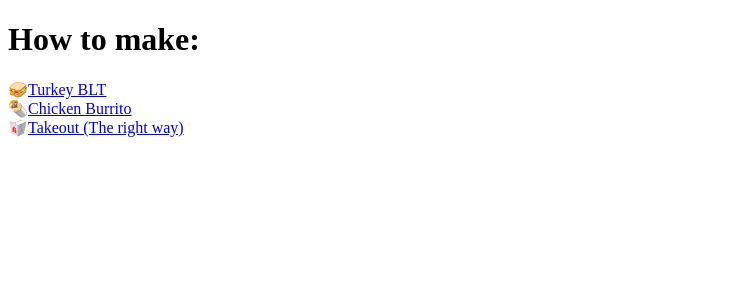
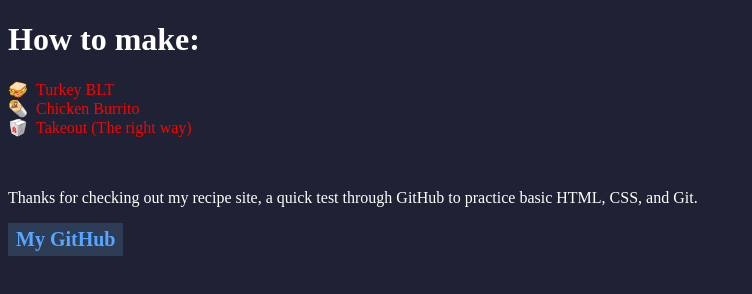
Before and after one commit to zvivier/recipesite, a plain HTML site: page index.html in a window 1280 px wide. Shown: the whole page, without its empty margins (0-752 px from the left). Drawn offline with Linux system fonts and the light colour scheme.

Commit message:
added css for all pages

```diff
--- a/index.html
+++ b/index.html
@@ -2,15 +2,19 @@
 <html lang="en">
   <head>
     <meta charset="UTF-8">
+    <link rel="stylesheet" href="styles.css">
     <title>Cooking 101</title>
   </head>
 
   <body>
     <h1>How to make:</h1>
-    <b>&#129386;</b><a href="recipes/sandwich.html">Turkey BLT</a>
+    <b>&#129386; &nbsp;</b><a href="recipes/sandwich.html" class="link">Turkey BLT</a>
     <br>
-    <b>&#127791;</b><a href="recipes/burrito.html">Chicken Burrito</a>
+    <b>&#127791; &nbsp;</b><a href="recipes/burrito.html" class="link">Chicken Burrito</a>
     <br>
-    <b>&#129377;</b><a href="recipes/takeout.html">Takeout (The right way)</a>
-    </body>
+    <b>&#129377; &nbsp;</b><a href="recipes/takeout.html" class="link">Takeout (The right way)</a>
+    <br><br><br>
+    <p>Thanks for checking out my recipe site, a quick test through GitHub to practice basic HTML, CSS, and Git.</p>
+    <a href="https://github.com/zvivier" class="button-link">My GitHub</h3>
+  </body>
 </html>
--- /dev/null
+++ b/styles.css
@@ -0,0 +1,61 @@
+* {
+    font-family:'Times New Roman', Times, serif;
+}
+
+h1 {
+    color: rgb(255, 255, 255);
+}
+
+body {
+    background-color: rgb(31, 33, 52);
+}
+
+.link {
+    color: red;
+    text-decoration: none;
+}
+
+.link:hover {
+    background-color: rgb(80, 1, 1);
+}
+
+p {
+    color: white;
+}
+
+.button-link {
+    display: inline-block;
+    padding: 5px 8px;
+    font-size: 20px;
+    color: #58A6FF;
+    background-color: #2d3d55;
+    text-align: center;
+    text-decoration: none;
+    font-weight: bold;
+    margin: 0px;
+}
+
+h2 {
+    color: #58A6FF;
+}
+.button-link:hover {
+    background-color: #161B22;
+}
+
+h3, i {
+    color: white
+}
+
+h4 {
+    color: #58A6FF;
+    font-weight: bold;
+    text-decoration: underline;
+}
+
+h5 {
+    color: #58A6FF;
+}
+
+li {
+    color: #7bb6f9;
+}
```
Also changed, not shown: recipes/burrito.html (+2 -1 lines), recipes/sandwich.html (+2 -1 lines), recipes/takeout.html (+3 -2 lines), 1 other file.
